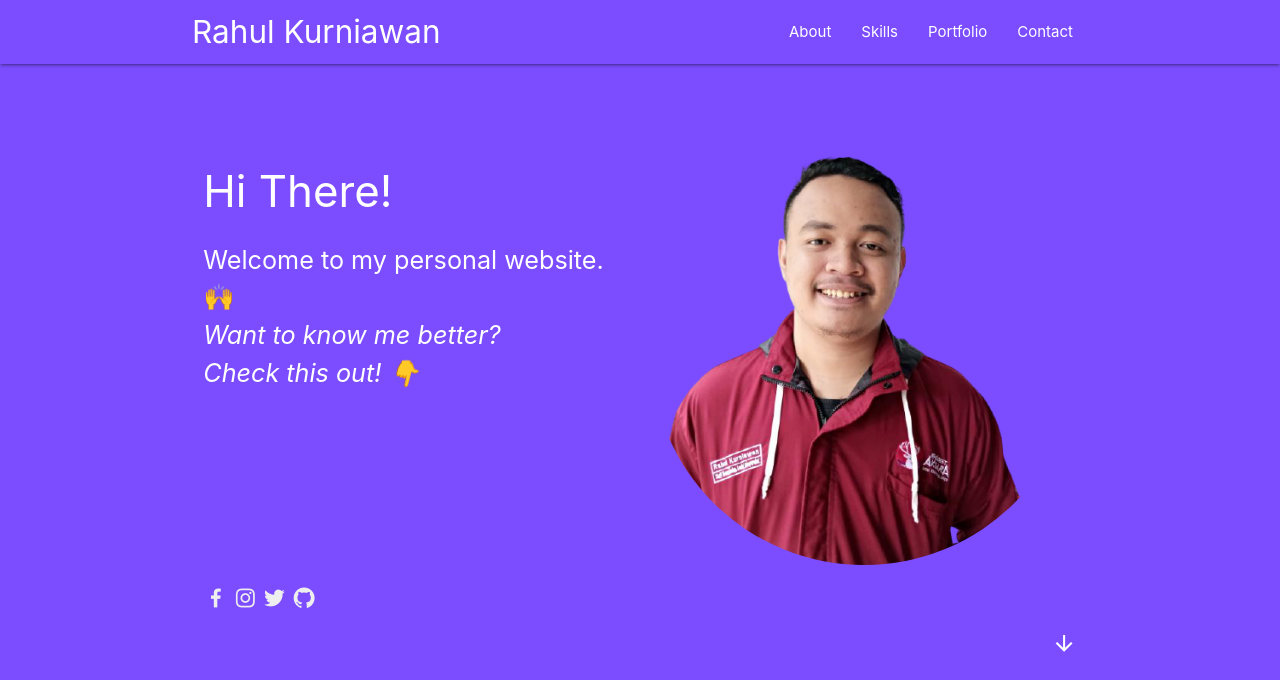
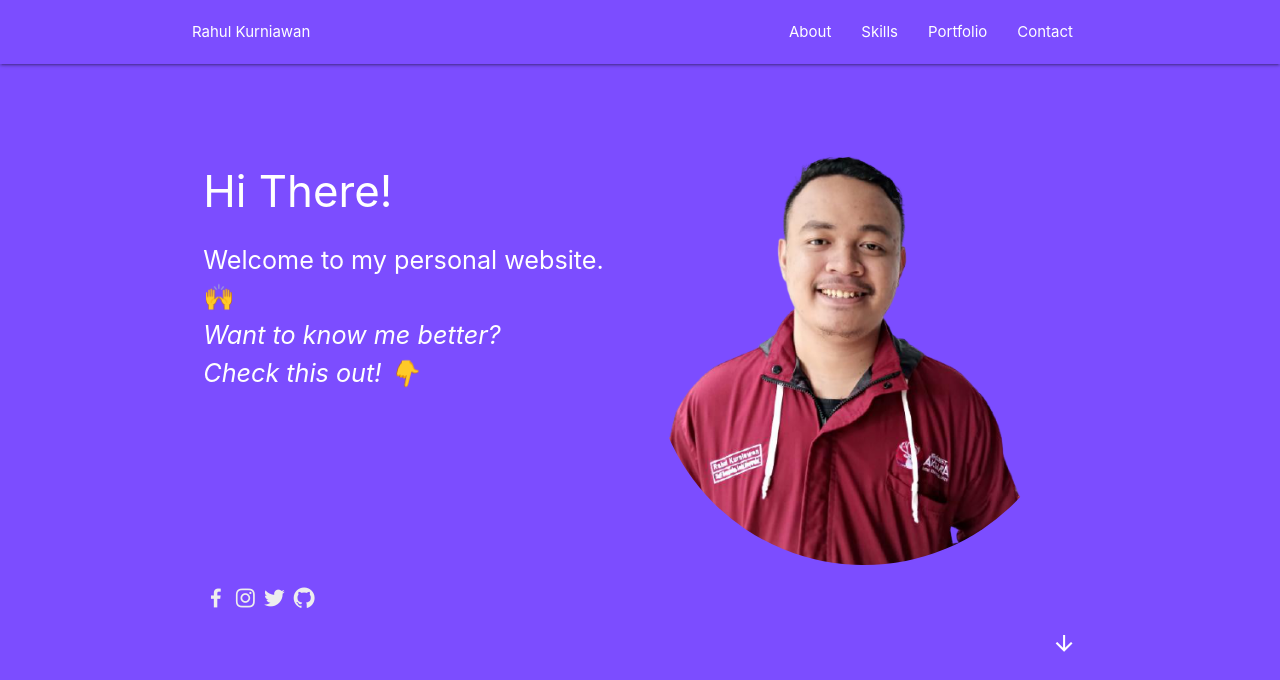
Before and after one commit to rahulkurniawan27/rahulkurniawan.github.io, a plain HTML site: page index.html in a window 1280 px wide. Shown: the top 680 px of the page. Drawn offline with nearby package versions, Linux system fonts and the light colour scheme.

Commit message:
memperbaiki bug

```diff
--- a/index.html
+++ b/index.html
@@ -24,7 +24,7 @@
       <nav class="deep-purple accent-2">
         <div class="container">
           <div class="nav-wrapper">
-            <a href="#home" class="brand-logo">Rahul Kurniawan</a>
+            <a href="#home" class="brand-title">Rahul Kurniawan</a>
             <a href="#" data-target="mobile-nav" class="sidenav-trigger"><i class="material-icons">menu</i></a>
             <ul class="right hide-on-med-and-down">
               <li><a href="#about">About</a></li>
```
